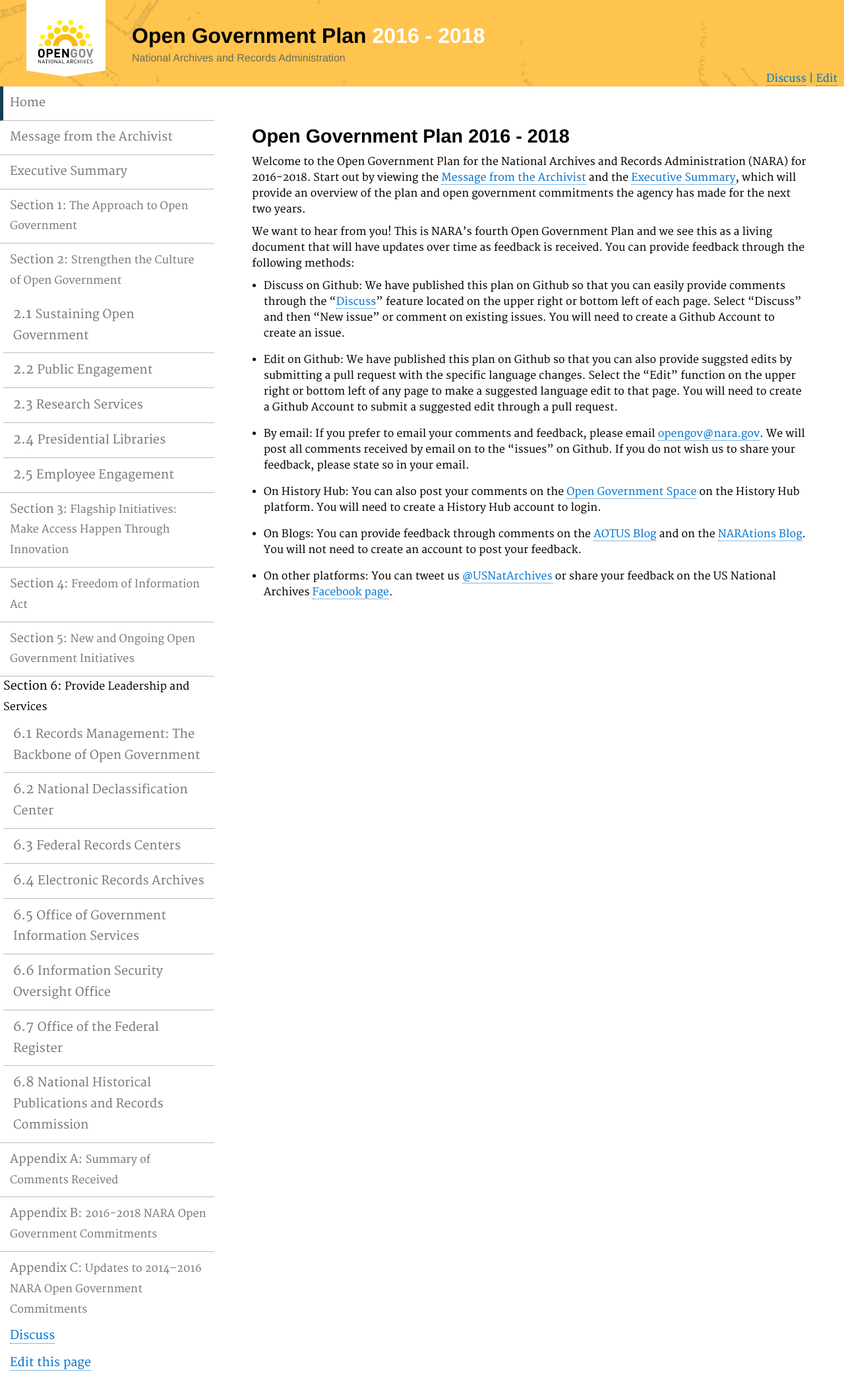
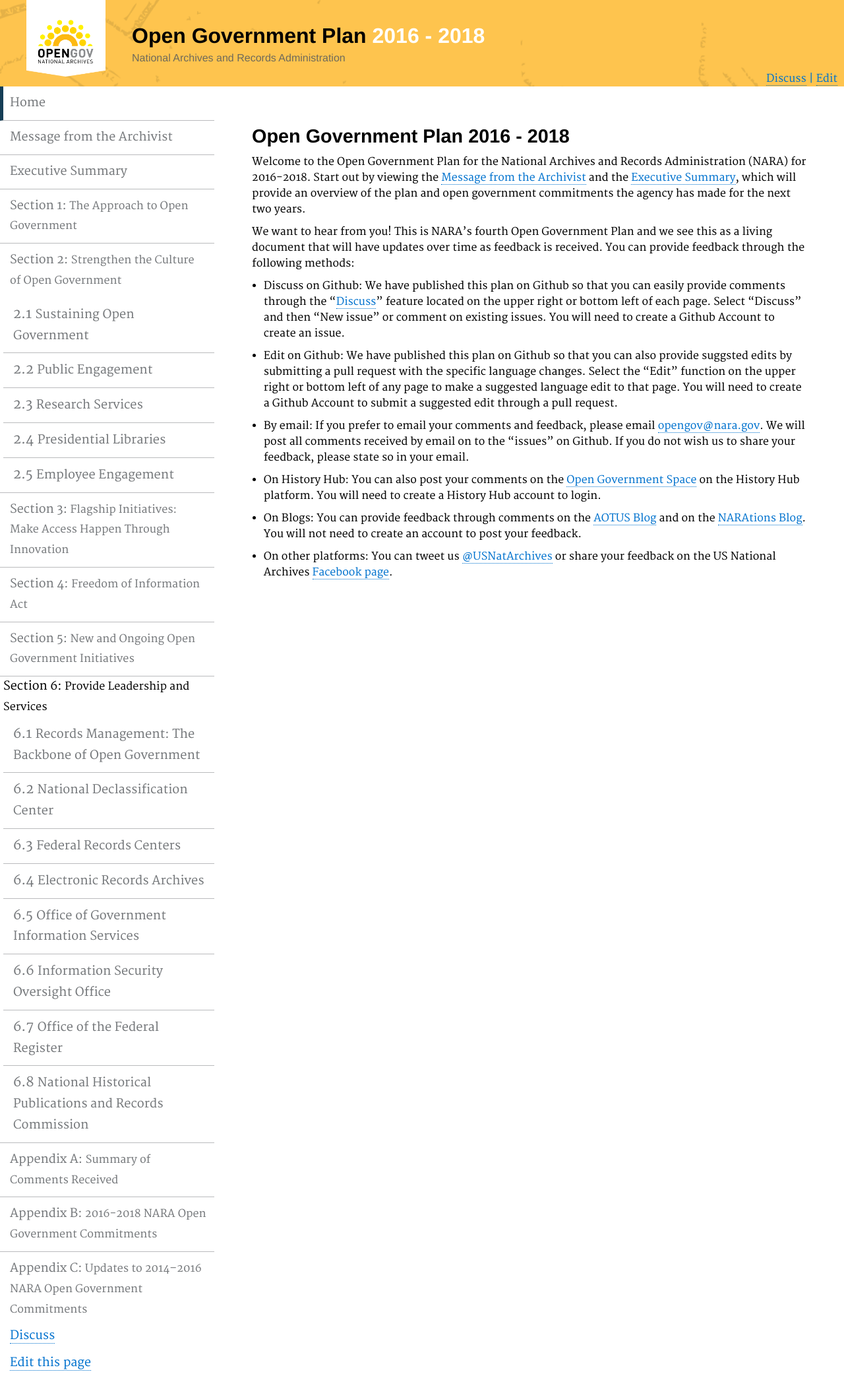
Before and after one commit to usnationalarchives/opengovplan, a Jekyll site: the page built from pages/index.md, in a window 1280 px wide. Shown: the whole page at 66% size. Built offline with Jekyll 4.4.1, drawn with Linux system fonts in a browser that asks for light colours.

Commit message:
Updated list padding

```diff
--- a/assets/css/nara.css
+++ b/assets/css/nara.css
@@ -15,6 +15,10 @@ table{
 
 .main-content{
   line-height:1.5em;
+}
+
+.main-content li{
+  margin-bottom:0px;
 }
 .h1, .h2, .h3, .h4, .h5, .h6, h1, h2, h3, h4, h5, h6{
   font-weight:bold;
```
